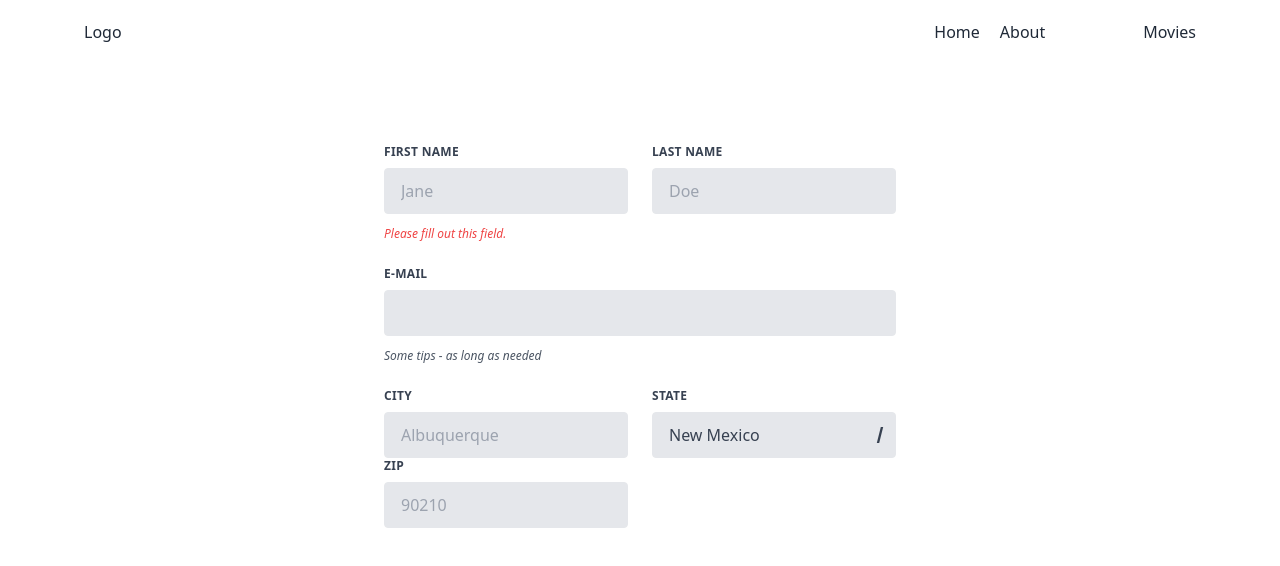
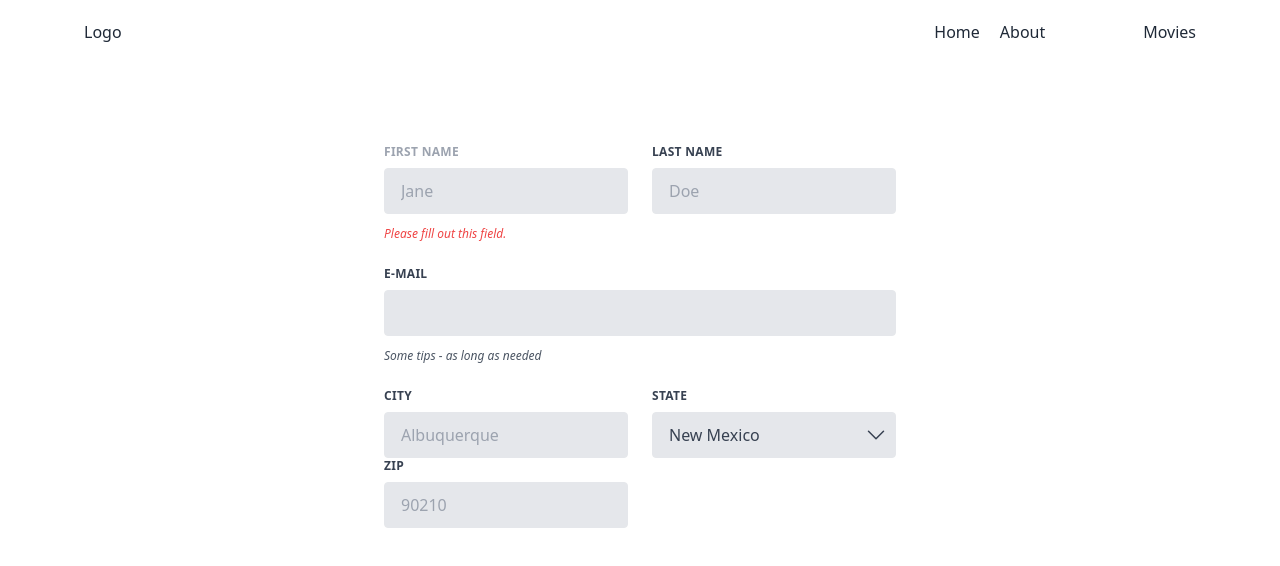
Before and after one commit to imran-khani/Testing-movies-site-react, a React (Vite) app: page /contact in a window 1280 px wide. Shown: the top 566 px of the page. Built offline with nearby package versions, Linux system fonts and the light colour scheme.

Commit message:
react context api

```diff
--- a/src/main.jsx
+++ b/src/main.jsx
@@ -3,9 +3,12 @@ import ReactDOM from "react-dom/client";
 import App from "./App.jsx";
 import "./index.css";
 import { BrowserRouter } from "react-router-dom";
+import { StrictMode } from "react";
 
 ReactDOM.createRoot(document.getElementById("root")).render(
   <BrowserRouter>
-    <App />
+    <StrictMode>
+      <App />
+    </StrictMode>
   </BrowserRouter>
 );
--- a/src/pages/Contact.jsx
+++ b/src/pages/Contact.jsx
@@ -1,17 +1,17 @@
-import React from "react";
+import { useState } from "react";
 
 const Contact = () => {
+  const [fname, setFname] = useState("");
+  const handleValueChange = (value) => setFname(value);
   return (
     <>
-    <div className="flex justify-center items-center mt-20">
-
-      {/* create contact form in react using tailwind */}
+      <div className="flex justify-center items-center mt-20 max-w-6xl mx-auto">
         <div>
           <form className="w-full max-w-lg">
             <div className="flex flex-wrap -mx-3 mb-6">
               <div className="w-full md:w-1/2 px-3 mb-6 md:mb-0">
                 <label
-                className="block uppercase tracking-wide text-gray-700 text-xs font-bold mb-2"
+                  className="block uppercase tracking-wide text-gray-400 text-xs font-bold mb-2"
                   htmlFor="grid-first-name"
                 >
                   First Name
@@ -21,10 +21,14 @@ const Contact = () => {
                   id="grid-first-name"
                   type="text"
                   placeholder="Jane"
+                  onChange={(e) => handleValueChange(e.target.value)}
                 />
+
+                {fname.length > 0 ? null : (
                   <p className="text-red-500 text-xs italic">
                     Please fill out this field.
                   </p>
+                )}
               </div>
               <div className="w-full md:w-1/2 px-3">
                 <label
@@ -92,11 +96,18 @@ const Contact = () => {
                   </select>
                   <div className="pointer-events-none absolute inset-y-0 right-0 flex items-center px-2 text-gray-700">
                     <svg
-                    className="fill-current h-4 w-4"
                       xmlns="http://www.w3.org/2000/svg"
-                    viewBox="0 0 20 20"
+                      fill="none"
+                      viewBox="0 0 24 24"
+                      strokeWidth="1.5"
+                      stroke="currentColor"
+                      className="w-6 h-6"
                     >
-                    <path d="M11 0h3L9 20H6l5-20z" />
+                      <path
+                        strokeLinecap="round"
+                        strokeLinejoin="round"
+                        d="M19.5 8.25l-7.5 7.5-7.5-7.5"
+                      />
                     </svg>
                   </div>
                 </div>
```
Also changed, not shown: src/pages/About.jsx (+4 -8 lines). Lines whose indentation alone changed are shown as unchanged.
